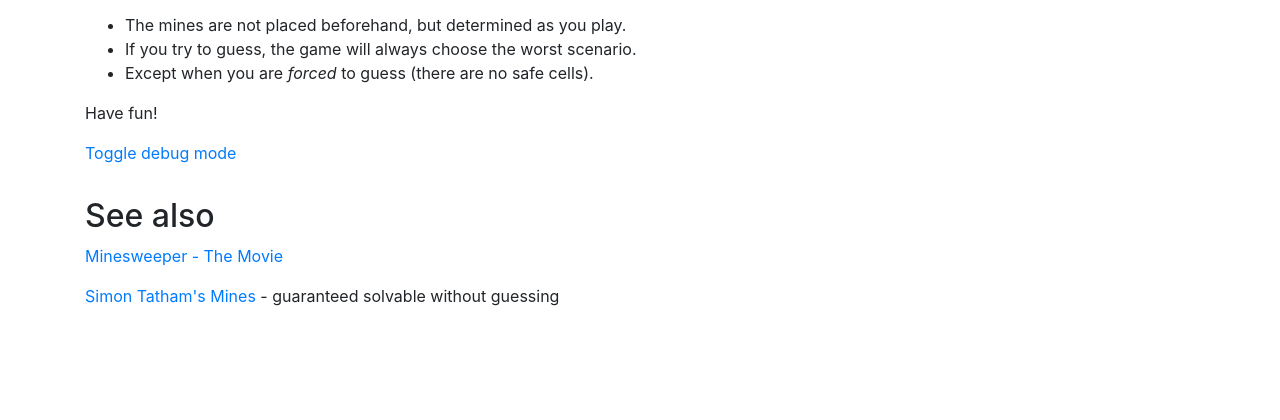
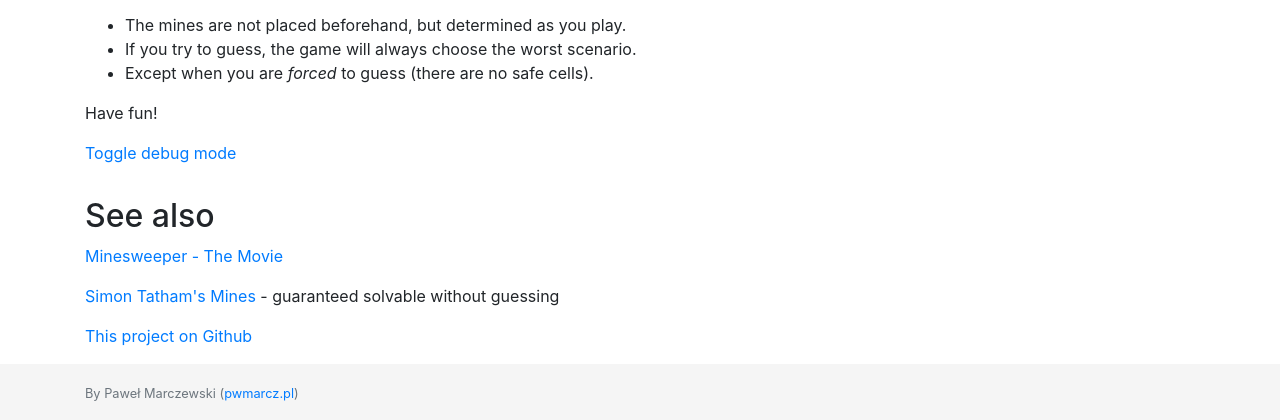
Before and after one commit to pwmarcz/kaboom, a plain HTML site: page index.html in a window 1280 px wide. Shown: the part 527-947 px from the top of the page. Before the commit the page ends 851 px from the top, so only its background shows below. Drawn offline with nearby package versions, Linux system fonts and the light colour scheme.

Commit message:
Add footer, links, charset

```diff
--- a/index.html
+++ b/index.html
@@ -1,6 +1,9 @@
 <!DOCTYPE html>
 
+<html class="h-100">
 <head>
+    <meta charset="UTF-8">
+
     <title>Minesweeper</title>
     <link rel="stylesheet" href="https://stackpath.bootstrapcdn.com/bootstrap/4.3.1/css/bootstrap.min.css"
         integrity="sha384-ggOyR0iXCbMQv3Xipma34MD+dH/1fQ784/j6cY/iJTQUOhcWr7x9JvoRxT2MZw1T" crossorigin="anonymous">
@@ -58,7 +61,8 @@
     </style>
 </head>
 
-<body>
+<body class="d-flex flex-column h-100">
+    <main class="flex-shrink-0">
         <div class="container">
             <h1>Minesweeper</h1>
             <div class="card">
@@ -79,6 +83,17 @@
             <h2>See also</h2>
             <p><a href="https://www.youtube.com/watch?v=LHY8NKj3RKs">Minesweeper - The Movie</a></p>
             <p><a href="https://www.chiark.greenend.org.uk/~sgtatham/puzzles/js/mines.html">Simon Tatham's Mines</a> - guaranteed solvable without guessing</p>
+            <p><a href="https://github.com/pwmarcz/kaboom">This project on Github</a></p>
         </div>
+    </main>
+
+    <footer class="footer mt-auto py-3" style="background-color: #f5f5f5;">
+    <div class="container">
+        <small class="text-muted">
+            By Paweł Marczewski (<a href="https://pwmarcz.pl">pwmarcz.pl</a>)
+        </small>
+    </div>
+    </footer>
+
     <script src="index.js"></script>
 </body>
```
Lines whose indentation alone changed are shown as unchanged.
